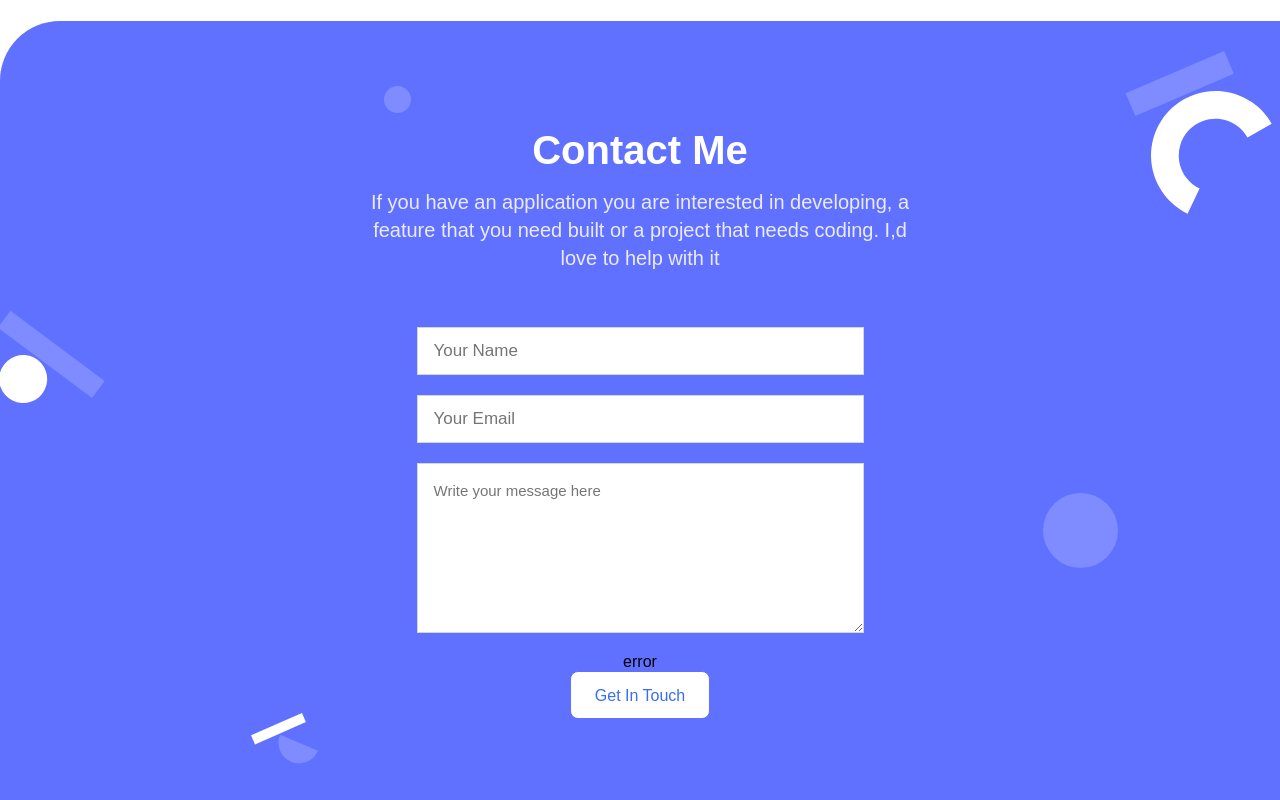
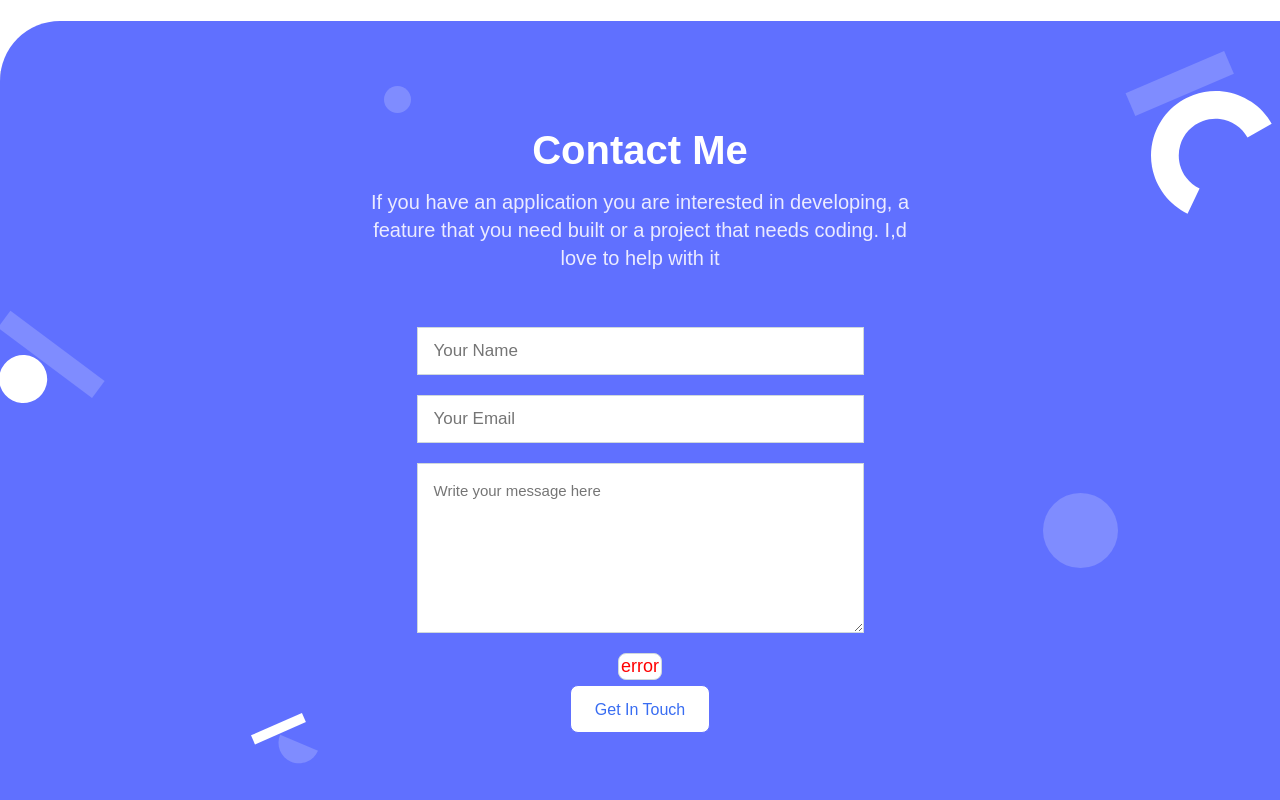
Before and after one commit to samuelmoiwa/Portfolio-project, a plain HTML site: page index.html in a window 1280 px wide. Shown: the part 4407-5207 px from the top of the page. Drawn offline with Linux system fonts and the light colour scheme.

Commit message:
add form validation style to style.js

```diff
--- a/style.css
+++ b/style.css
@@ -645,6 +645,17 @@ textarea {
   color: #b3bac5;
 }
 
+#error-message {
+  padding: 2px;
+  margin-bottom: 5px;
+  color: #f00;
+  font-size: 15px;
+  float: left;
+  background-color: #fff;
+  border-radius: 8px;
+  border: 1px solid #cfd8dc;
+}
+
 .contact-btn {
   float: left;
   font-family: 'Poppins', sans-serif;
@@ -909,6 +920,17 @@ textarea {
     width: 569px;
   }
 
+  #error-message {
+    padding: 2px;
+    margin-bottom: 5px;
+    color: #f00;
+    font-size: 18px;
+    float: left;
+    background-color: #fff;
+    border-radius: 8px;
+    border: 1px solid #cfd8dc;
+  }
+
   .contact-element,
   textarea {
     width: 447px;
```
